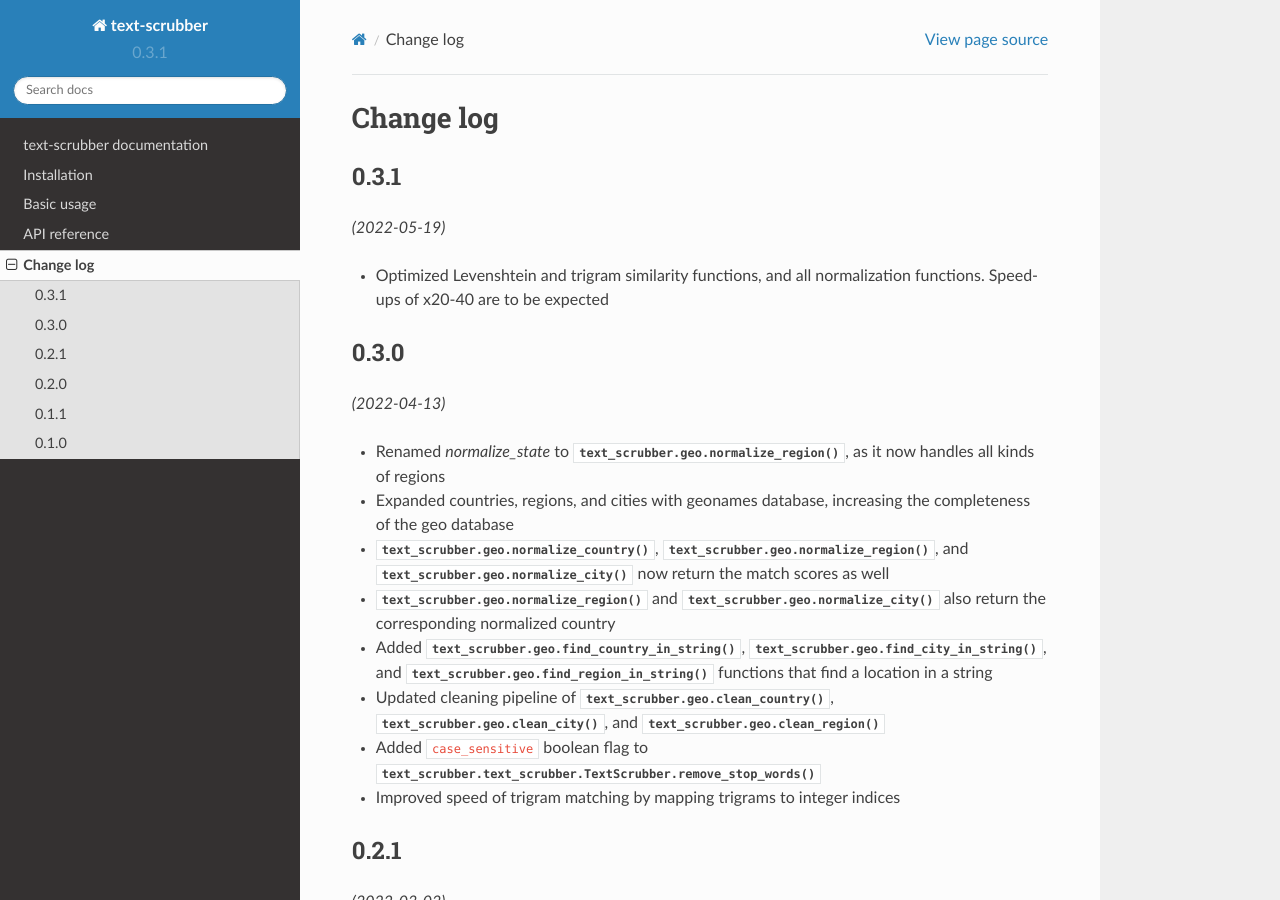
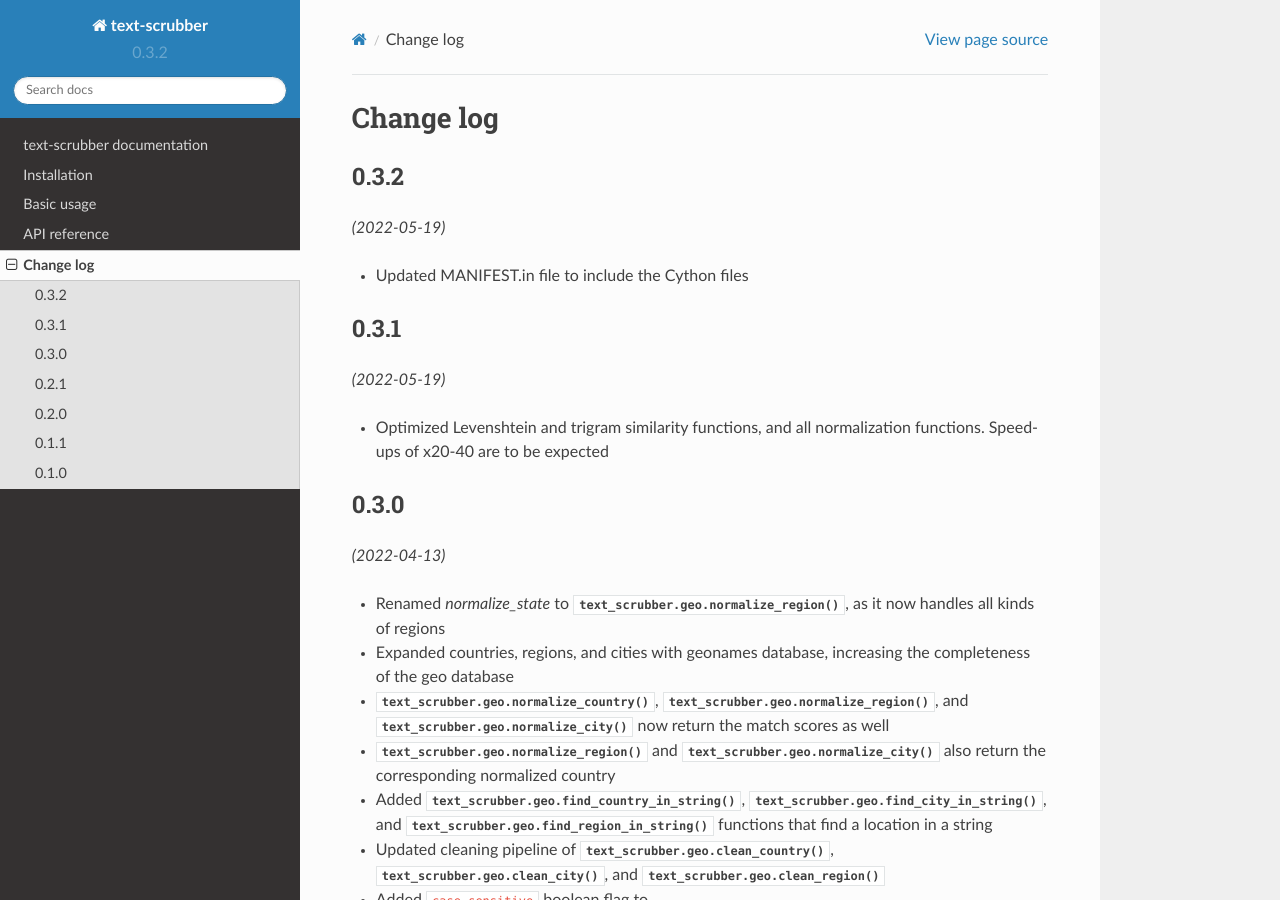
Before and after one commit to sybrenjansen/text-scrubber, a Sphinx documentation site: the page built from docs/changelog.rst, in a window 1280 px wide and 900 px high. Built offline with Sphinx 7.4.7 and the Read the Docs theme 2.0.0, drawn with Linux system fonts in a browser that asks for light colours.

Commit message:
Version 0.3.2

```diff
--- a/docs/changelog.rst
+++ b/docs/changelog.rst
@@ -1,5 +1,12 @@
 Change log
 ==========
+
+0.3.2
+-----
+
+*(2022-05-19)*
+
+- Updated MANIFEST.in file to include the Cython files
 
 0.3.1
 -----
--- a/docs/conf.py
+++ b/docs/conf.py
@@ -26,7 +26,7 @@ copyright = f'{date.today().year}, Slimmer AI'
 author = 'Slimmer AI'
 
 # The short X.Y version
-version = '0.3.1'
+version = '0.3.2'
 # The full version, including alpha/beta/rc tags
 release = version
 
--- a/setup.py
+++ b/setup.py
@@ -6,7 +6,7 @@ with open('README.rst', 'r') as f:
 
 setup(
     name='text-scrubber',
-    version='0.3.1',
+    version='0.3.2',
     author='Slimmer.AI',
     description='Python package that offers text scrubbing functionality, providing building blocks for string '
                 'cleaning as well as normalizing geographical text (countries/states/cities)',
```
